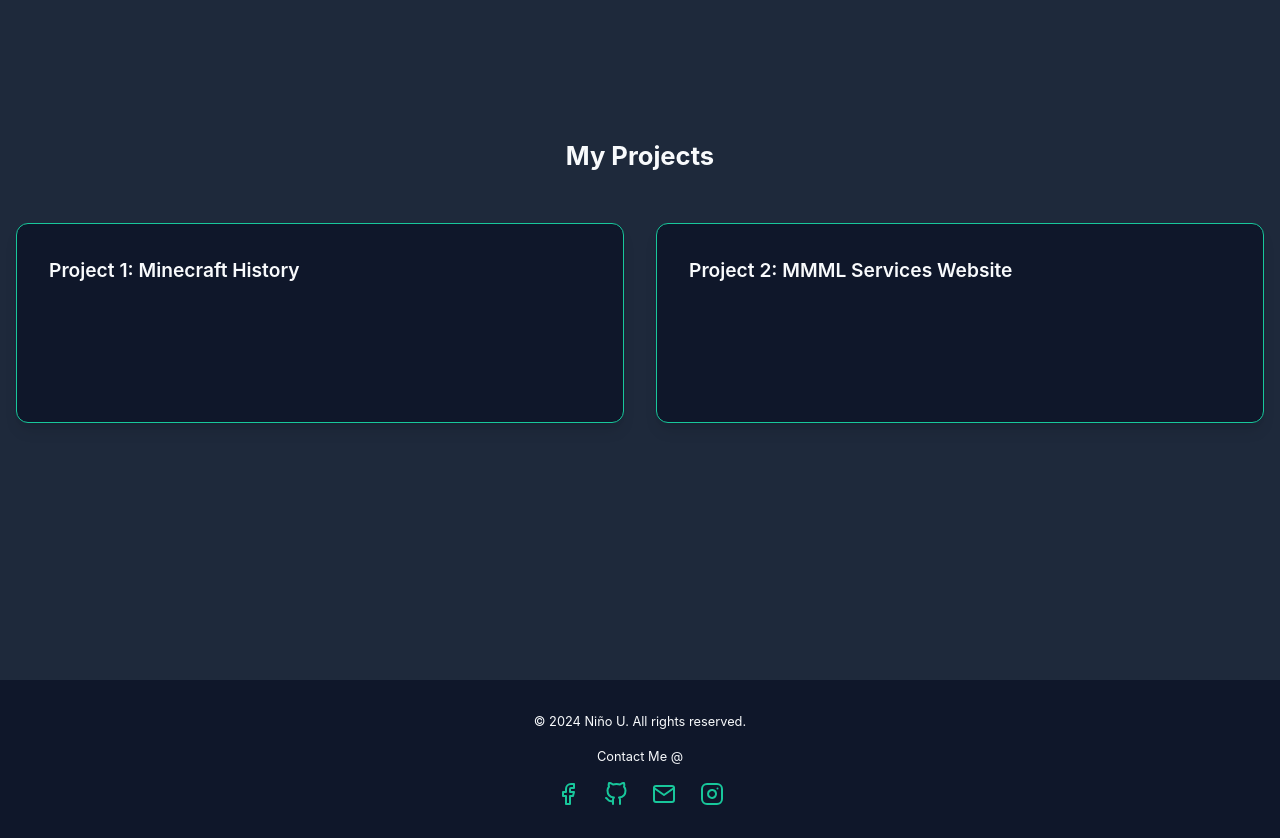
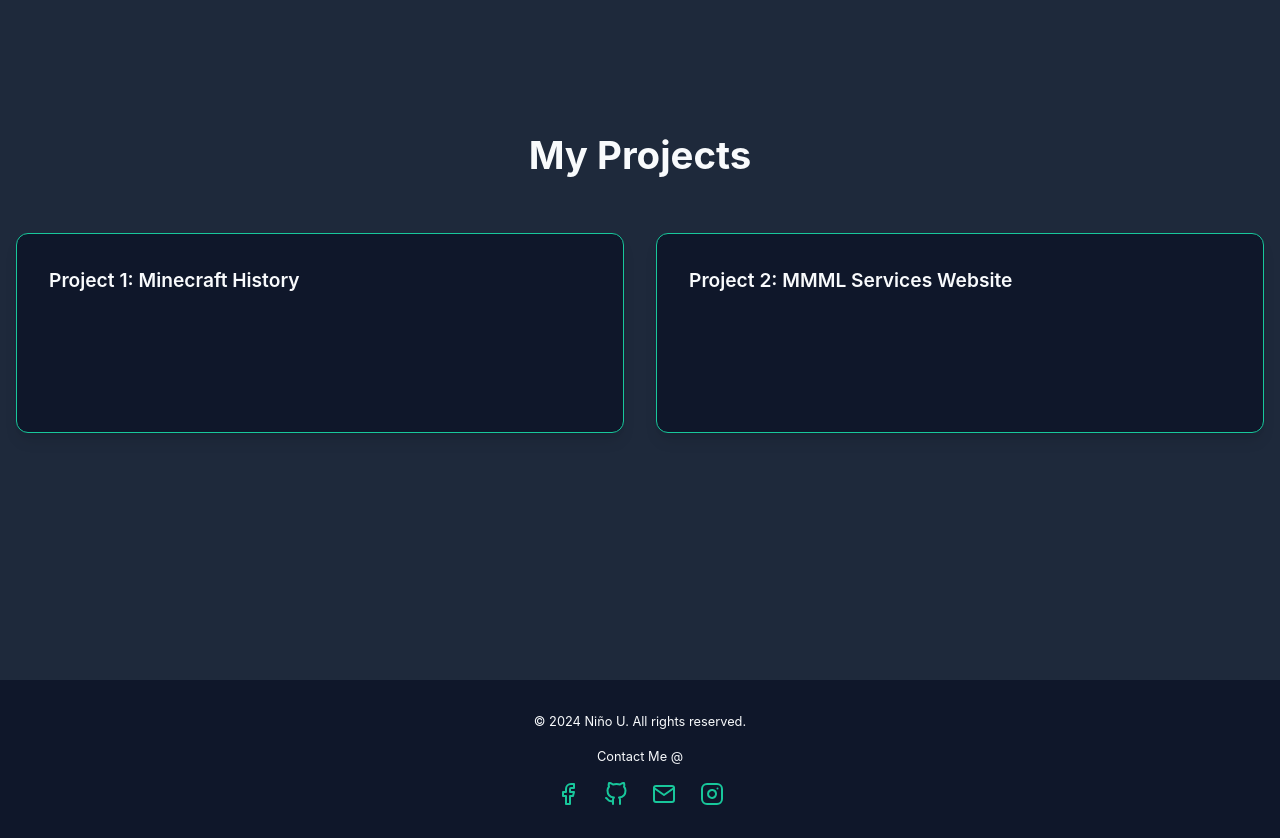
Before and after one commit to Paksiw41/Portfolio, a Next.js app: page / in a window 1280 px wide. Shown: the part 2520-3358 px from the top of the page. Built offline with nearby package versions, Linux system fonts and the light colour scheme.

Commit message:
minor changes

```diff
--- a/app/components/Projects.tsx
+++ b/app/components/Projects.tsx
@@ -25,7 +25,7 @@ export default function Projects() {
     >
       <div className="max-w-7xl mx-auto px-4">
         <motion.h2
-          className="text-[2.5vw] md:text-[2vw] font-bold text-center"
+          className="text-[3vw] md:text-[3vw] font-bold text-center"
           initial={{ opacity: 0, y: -50 }}
           whileInView={{ opacity: 1, y: 0 }}
           transition={{ duration: 0.6 }}
```
